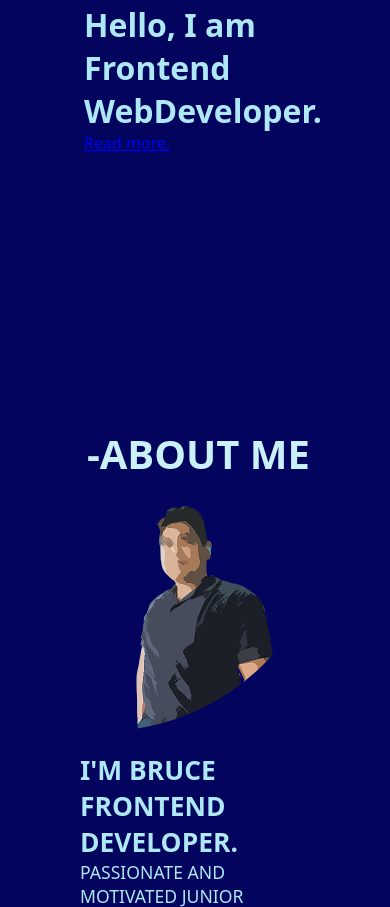
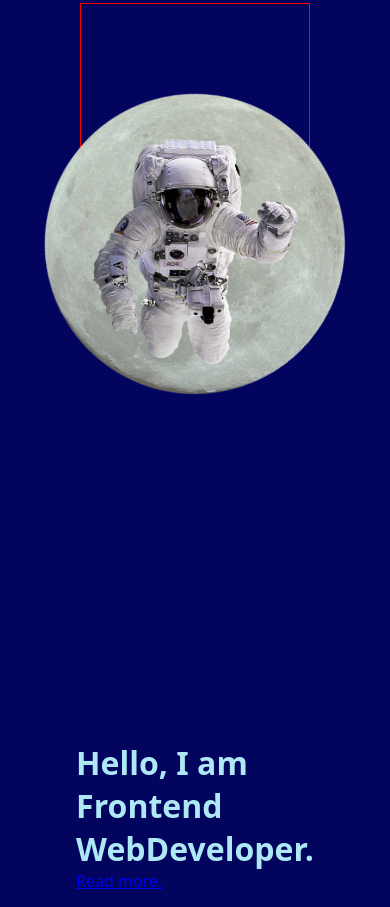
Before and after one commit to bmpandrada/space, a plain HTML site: page index.html in a window 390 px wide. Shown: the part 253-1160 px from the top of the page. Drawn offline with Linux system fonts and the light colour scheme.

Commit message:
Update style.css

```diff
--- a/style/style.css
+++ b/style/style.css
@@ -383,7 +383,7 @@ caf0f8 - light
   justify-content: center;
   align-items: center;
   gap: 1em;
-  height: auto;
+  height: 100vh;
   position: relative;
 }
 .avatars{
@@ -534,18 +534,20 @@ display: flex;
 margin: 0 auto;
 justify-content: center;
 align-items: center;
-flex-direction: row;
+flex-direction: column;
 gap: 1em;
 height: auto;
 }
 .home-container .home-left{
   padding-top: 15em;
+  border: 1px solid red;
+  margin: 15em 0;
 }
 .moon{
   width:300px;
 }
 .astro{
-  width: 220px;
+  width: 215px;
 }
 .home-right{
   width:auto;
```
